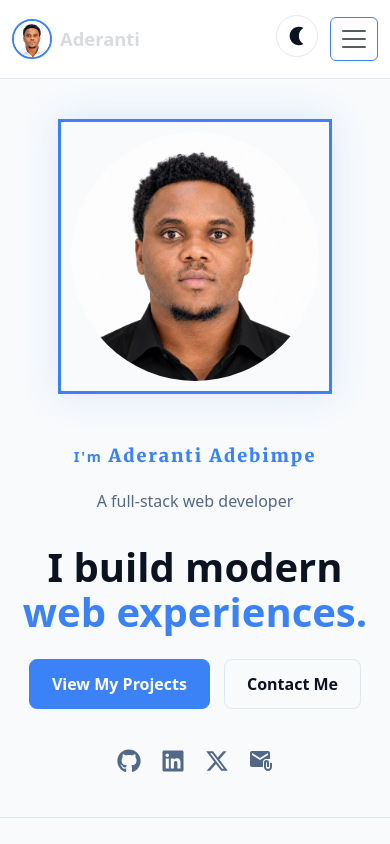
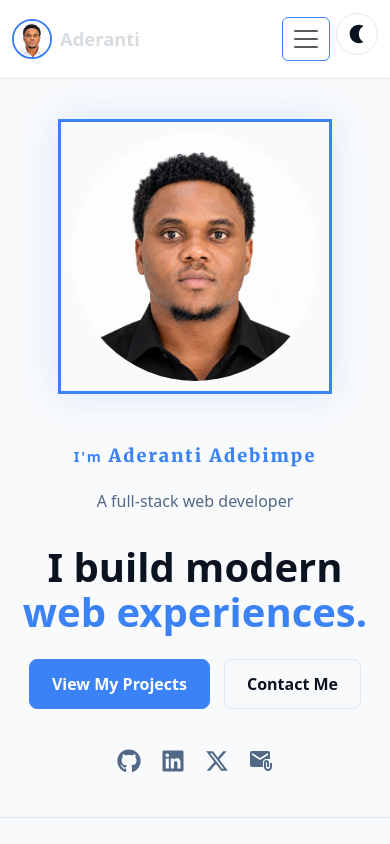
Before and after one commit to kingranti-sys/portfolio, a React app: page / in a window 390 px wide. Shown: the top 844 px of the page. Built offline with nearby package versions, Linux system fonts and the light colour scheme; the HTML template or start-up script is replaced by a standard one.

Commit message:
media inspect updated

```diff
--- a/src/index.css
+++ b/src/index.css
@@ -126,10 +126,14 @@ a {
     flex-basis: 100%;
   }
 
+  .portfolio-navbar .navbar-actions {
+   margin-right: 48px;
+  }
+
   .portfolio-navbar .theme-toggle {
-   position: absolute;
-   top: 15px;
-   right: 4.5rem;
+    position: absolute;
+    top: 13px;
+    right: 12px;
   }
 }
 
```
